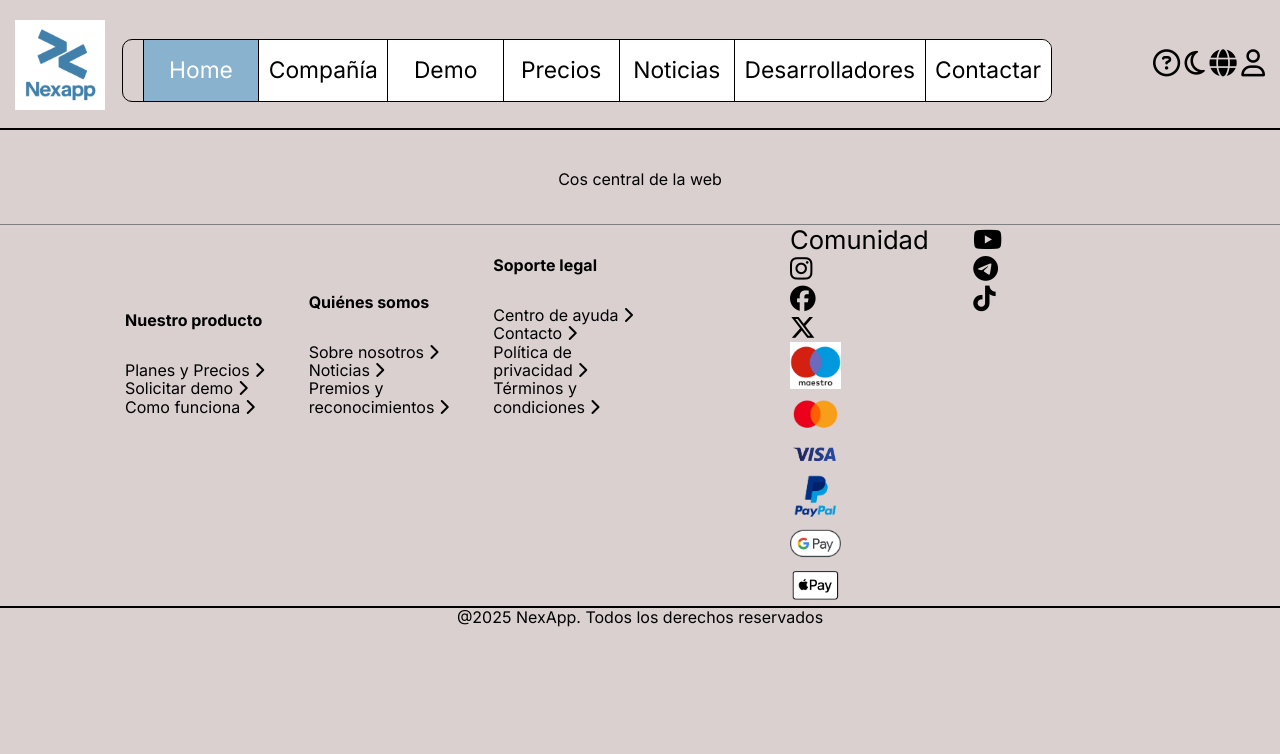
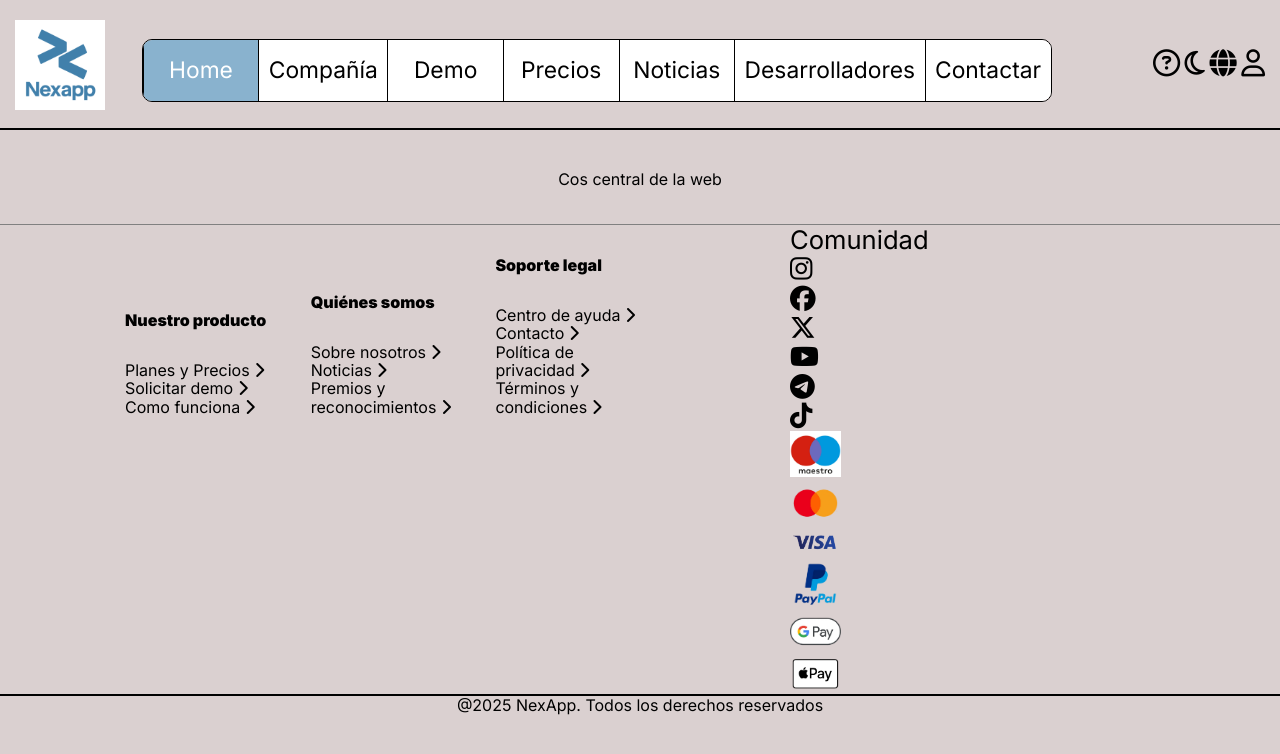
Before and after one commit to KMoran00/ACTS_2DAW, a PHP site: page / in a window 1280 px wide. Shown: the top 754 px of the page. Run offline with PHP 8.4, Linux system fonts and the light colour scheme; some libraries are stand-ins or nearby versions.

Commit message:
import lletra Inter  bien puesto

```diff
--- a/DIW/HF_WEB_MAQUETACIO/css/estilsmeus.css
+++ b/DIW/HF_WEB_MAQUETACIO/css/estilsmeus.css
@@ -24,7 +24,7 @@ header {
     font-size: 19px;
     margin-top: 19px;
     /*ARREGLAR - es talla quan puge o baixe*/
-    padding-left: 20px;
+    margin-left: 20px;
 
     display: flex;
     border-radius: 10px;
@@ -73,10 +73,19 @@ main {
 }
 
 .rrss {
-    display: inline-flex;
+    display: flex;
     font-size: 1.6em;
 
 }
+
+/*REVISAR*/
+.rrss:nth-child {
+  font-size: 0.625em;
+  line-height: 6.84em;
+  font-weight: 584;
+  letter-spacing: 0.038em;
+}
+
 
 /*--------------------EFECTES/CONFIG--------------------------*/
 
--- a/DIW/HF_WEB_MAQUETACIO/index.html
+++ b/DIW/HF_WEB_MAQUETACIO/index.html
@@ -8,7 +8,12 @@
     <link rel="stylesheet" href="css/estilsmeus.css">
     <link rel="stylesheet" href="css/templateGrid.css">
     <link rel="stylesheet" href="css/Normalize.css">
-    <link href="https://fonts.googleapis.com/css2?family=Inter:wght@400;700&display=swap" rel="stylesheet">
+    <!--Imports lletra Inter i FontAwesome-->
+    <link rel="preconnect" href="https://fonts.googleapis.com">
+    <link rel="preconnect" href="https://fonts.gstatic.com" crossorigin>
+    <link
+        href="https://fonts.googleapis.com/css2?family=Inter:ital,opsz,wght@0,14..32,100..900;1,14..32,100..900&display=swap"
+        rel="stylesheet">
     <script src="https://kit.fontawesome.com/55940ae555.js" crossorigin="anonymous"></script>
 </head>
 
```
